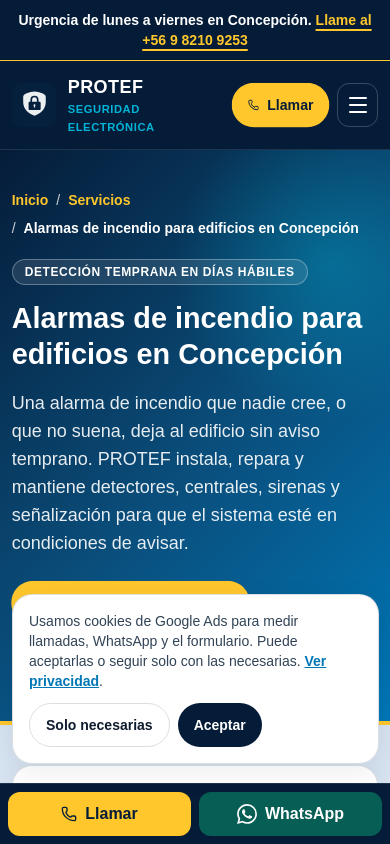
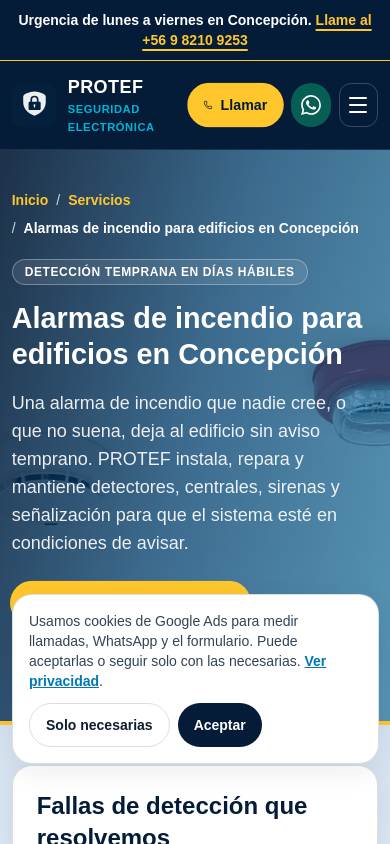
Before and after one commit to darkyuyo/protef, a Next.js app: page /alarmas-incendio-concepcion in a window 390 px wide. Shown: the top 844 px of the page. Built offline with nearby package versions, Linux system fonts and the light colour scheme; a web font is replaced by a local one.

Commit message:
Refactor layout components by removing unused elements and optimizing styles. Update global CSS to eliminate mobile-specific padding for callbar. Enhance landing page with new image handling and remove FAQ section for improved clarity.

```diff
--- a/src/app/globals.css
+++ b/src/app/globals.css
@@ -221,9 +221,3 @@
 textarea.input {
   min-height: 8rem;
 }
-
-@media (max-width: 767px) {
-  .has-callbar {
-    padding-bottom: 5.25rem;
-  }
-}
--- a/src/app/layout.tsx
+++ b/src/app/layout.tsx
@@ -36,13 +36,7 @@
 });
 import { CookieNotice } from "@/components/CookieNotice";
 import { JsonLd } from "@/components/JsonLd";
-import {
-  Footer,
-  Header,
-  StickyCallBar,
-  UrgentStrip,
-  WhatsAppFloat,
-} from "@/components/SiteChrome";
+import { Footer, Header, UrgentStrip } from "@/components/SiteChrome";
 import { TrackClicks } from "@/components/Analytics";
 import { businessGraph } from "@/lib/jsonld";
 import { pageMeta, site } from "@/lib/site.config";
@@ -88,12 +82,8 @@
         <JsonLd data={businessGraph()} />
         <UrgentStrip />
         <Header />
-        <main id="contenido" className="has-callbar">
-          {children}
-        </main>
+        <main id="contenido">{children}</main>
         <Footer />
-        <WhatsAppFloat />
-        <StickyCallBar />
         <CookieNotice />
         <TrackClicks />
         <Script id="consent-flag" strategy="beforeInteractive">
--- a/src/app/page.tsx
+++ b/src/app/page.tsx
@@ -1,20 +1,13 @@
 import Image from "next/image";
 import Link from "next/link";
-import { ArrowRight, Award, CalendarCheck, Headphones, Handshake, Lightbulb, Phone } from "lucide-react";
+import { ArrowRight, Award, CalendarCheck, Headphones, Handshake, Lightbulb } from "lucide-react";
 import { JsonLd } from "@/components/JsonLd";
 import { Reveal } from "@/components/Reveal";
-import { serviceIcons, WhatsAppIcon } from "@/components/icons";
+import { serviceIcons } from "@/components/icons";
 import { YearCounter } from "@/components/YearCounter";
 import { heroPhoto, homePhotos } from "@/lib/photos";
 import { buildMetadata } from "@/lib/seo";
-import {
-  defaultWhatsappText,
-  pageMeta,
-  services,
-  site,
-  whatsappHref,
-  yearsOfExperience,
-} from "@/lib/site.config";
+import { pageMeta, services, site, yearsOfExperience } from "@/lib/site.config";
 
 export const metadata = buildMetadata(pageMeta.home);
 
@@ -92,25 +85,13 @@
             Si el portón no abre, la cámara no graba o el cerco se apagó, llame. Un técnico sale a
             terreno en {site.communes.join(", ")}.
           </p>
-          <div className="hero-item hero-d3 mt-7 flex flex-wrap items-center gap-3">
-            <a
-              href={site.phoneTel}
-              className="inline-flex min-h-14 items-center gap-2 rounded-full bg-gold px-6 text-lg font-extrabold text-nav shadow-[0_10px_24px_rgba(0,0,0,.2)]"
-            >
-              <Phone className="h-5 w-5" aria-hidden="true" />
-              Llamar {site.phoneDisplay}
-            </a>
-            <a
-              href={whatsappHref(defaultWhatsappText)}
-              target="_blank"
-              rel="noopener noreferrer"
-              className="inline-flex min-h-14 items-center gap-2 rounded-full border border-white/40 bg-white/10 px-6 font-bold"
-              aria-label="Escribir por WhatsApp a PROTEF sobre seguridad electrónica"
-            >
-              <WhatsAppIcon className="h-5 w-5 text-[#25d366]" />
-              WhatsApp
-            </a>
-          </div>
+          <Link
+            href="/servicios"
+            className="hero-item hero-d3 mt-6 inline-flex min-h-11 items-center gap-2 text-sm font-bold text-gold"
+          >
+            Ver los sistemas
+            <ArrowRight className="h-4 w-4" aria-hidden="true" />
+          </Link>
         </div>
       </section>
 
@@ -216,7 +197,7 @@
 
       <section className="bg-white" aria-labelledby="mantencion-titulo">
         <div className="container-protef py-16">
-          <div className="overflow-hidden rounded-[20px] border border-[rgba(5,28,56,.12)] shadow-[0_16px_40px_rgba(5,28,56,.08)] md:grid md:grid-cols-[1.35fr_.65fr]">
+          <div className="overflow-hidden rounded-[20px] border border-[rgba(5,28,56,.12)] shadow-[0_16px_40px_rgba(5,28,56,.08)] md:grid md:grid-cols-[1.2fr_.8fr]">
             <div className="border-l-8 border-gold p-8 md:p-10">
               <p className="inline-flex items-center gap-2 text-sm font-extrabold tracking-wide text-brand-dark uppercase">
                 <CalendarCheck className="h-4 w-4" aria-hidden="true" />
@@ -280,32 +261,14 @@
               ¿El sistema falló hoy?
             </h2>
             <p className="mt-3 max-w-xl text-white/90">
-              Llame primero. WhatsApp es el segundo camino. Si puede esperar el día hábil, pida la
-              cotización o escriba a{" "}
+              Si puede esperar el día hábil, escriba a{" "}
               <a className="font-bold text-gold underline" href={`mailto:${site.email}`}>
                 {site.email}
-              </a>
-              .
+              </a>{" "}
+              o pida la cotización.
             </p>
           </div>
           <div className="flex flex-wrap gap-3 md:justify-end">
-            <a
-              href={site.phoneTel}
-              className="inline-flex min-h-14 items-center gap-2 rounded-full bg-gold px-6 text-lg font-extrabold text-nav"
-            >
-              <Phone className="h-5 w-5" aria-hidden="true" />
-              {site.phoneDisplay}
-            </a>
-            <a
-              href={whatsappHref(defaultWhatsappText)}
-              target="_blank"
-              rel="noopener noreferrer"
-              className="inline-flex min-h-14 items-center gap-2 rounded-full border border-white/40 px-6 font-bold"
-              aria-label="Escribir por WhatsApp a PROTEF sobre una falla de hoy"
-            >
-              <WhatsAppIcon className="h-5 w-5 text-[#25d366]" />
-              WhatsApp
-            </a>
             <Link
               href="/contacto"
               className="inline-flex min-h-14 items-center rounded-full bg-white px-6 font-extrabold text-nav"
--- a/src/components/LandingRubro.tsx
+++ b/src/components/LandingRubro.tsx
@@ -1,13 +1,14 @@
+import Image from "next/image";
 import Link from "next/link";
 import { Phone } from "lucide-react";
 import { Breadcrumbs } from "@/components/Breadcrumbs";
 import { CTA } from "@/components/CTA";
-import { FAQ } from "@/components/FAQ";
 import { JsonLd } from "@/components/JsonLd";
 import { Reveal } from "@/components/Reveal";
 import { WhatsAppIcon } from "@/components/icons";
 import { relatedServices, type Landing } from "@/content/landings";
 import { serviceGraph } from "@/lib/jsonld";
+import { servicePhoto } from "@/lib/photos";
 import { site, whatsappHref } from "@/lib/site.config";
 
 export function LandingRubro({ landing }: { landing: Landing }) {
@@ -17,6 +18,7 @@
     { name: landing.h1, path: landing.path },
   ];
   const related = relatedServices(landing.id);
+  const photo = servicePhoto(landing.id);
 
   return (
     <>
@@ -26,12 +28,30 @@
           name: landing.serviceName,
           description: landing.lead,
           crumbs,
-          faqs: landing.faqs.map((faq) => ({ question: faq.question, answer: faq.answer })),
         })}
       />
       <article>
-        <header className="hero-mesh surface-dark relative overflow-hidden border-b-4 border-gold text-white">
-          <div className="container-protef py-10 md:py-14">
+        <header className="surface-dark relative overflow-hidden border-b-4 border-gold text-white">
+          {photo ? (
+            <Image
+              src={photo.src}
+              alt=""
+              fill
+              priority
+              sizes="100vw"
+              className="object-cover object-center"
+            />
+          ) : null}
+          <div
+            className="absolute inset-0"
+            style={{
+              position: "absolute",
+              inset: 0,
+              background:
+                "linear-gradient(105deg, rgba(5, 28, 56, 0.88) 0%, rgba(8, 72, 122, 0.74) 48%, rgba(0, 110, 170, 0.58) 100%)",
+            }}
+          />
+          <div className="container-protef relative py-10 md:py-14">
             <Breadcrumbs items={crumbs} tone="dark" />
             <div className="mt-5">
                 <p className="hero-item inline-flex rounded-full border border-white/30 bg-white/10 px-3 py-1 text-xs font-extrabold uppercase tracking-wider">
@@ -142,8 +162,6 @@
             </section>
           </Reveal>
 
-          <FAQ items={landing.faqs} />
-
           <section>
             <h2 className="text-2xl font-extrabold text-nav">Otros rubros en Concepción</h2>
             <ul className="mt-4 grid gap-3 md:grid-cols-2">
--- a/src/components/SiteChrome.tsx
+++ b/src/components/SiteChrome.tsx
@@ -74,6 +74,15 @@
             <Phone className="h-4 w-4" aria-hidden="true" />
             <span className="sm:hidden">Llamar</span>
             <span className="hidden sm:inline">{site.phoneDisplay}</span>
+          </a>
+          <a
+            href={whatsappHref(defaultWhatsappText)}
+            target="_blank"
+            rel="noopener noreferrer"
+            className="inline-flex h-11 w-11 items-center justify-center rounded-full bg-[#075e54] text-white"
+            aria-label="Escribir por WhatsApp a PROTEF"
+          >
+            <WhatsAppIcon className="h-5 w-5" />
           </a>
           <button
             type="button"
@@ -156,42 +165,3 @@
     </footer>
   );
 }
-
-export function WhatsAppFloat() {
-  return (
-    <a
-      href={whatsappHref(defaultWhatsappText)}
-      target="_blank"
-      rel="noopener noreferrer"
-      aria-label="Escribir por WhatsApp a PROTEF sobre seguridad electrónica"
-      className="fixed right-4 bottom-6 z-30 hidden h-14 w-14 place-items-center rounded-full bg-[#075e54] text-white shadow-lg md:grid"
-    >
-      <WhatsAppIcon />
-    </a>
-  );
-}
-
-export function StickyCallBar() {
-  return (
-    <div className="surface-dark fixed inset-x-0 bottom-0 z-40 grid grid-cols-2 gap-2 border-t border-white/10 bg-nav p-2 md:hidden">
-      <a
-        href={site.phoneTel}
-        className="inline-flex min-h-11 items-center justify-center gap-2 rounded-[12px] bg-gold font-extrabold text-nav"
-        aria-label={`Llamar a PROTEF al ${site.phoneDisplay}`}
-      >
-        <Phone className="h-4 w-4" aria-hidden="true" />
-        Llamar
-      </a>
-      <a
-        href={whatsappHref(defaultWhatsappText)}
-        target="_blank"
-        rel="noopener noreferrer"
-        className="inline-flex min-h-11 items-center justify-center gap-2 rounded-[12px] bg-[#075e54] font-extrabold text-white"
-        aria-label="Escribir por WhatsApp a PROTEF"
-      >
-        <WhatsAppIcon className="h-5 w-5" />
-        WhatsApp
-      </a>
-    </div>
-  );
-}
--- a/src/lib/jsonld.ts
+++ b/src/lib/jsonld.ts
@@ -90,7 +90,6 @@
   name: string;
   description: string;
   crumbs: Crumb[];
-  faqs: { question: string; answer: string }[];
 }) {
   const url = canonicalUrl(input.path);
   return {
@@ -106,14 +105,6 @@
         description: input.description,
       },
       breadcrumbGraph(input.crumbs),
-      {
-        "@type": "FAQPage",
-        mainEntity: input.faqs.map((faq) => ({
-          "@type": "Question",
-          name: faq.question,
-          acceptedAnswer: { "@type": "Answer", text: faq.answer },
-        })),
-      },
     ],
   };
 }
```
